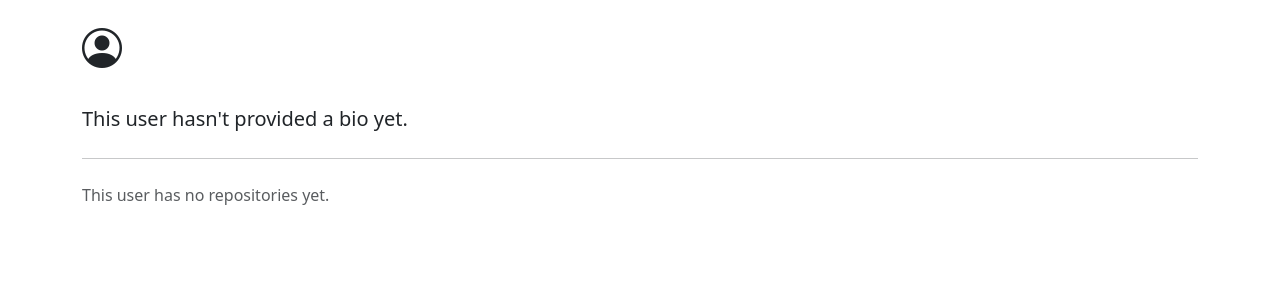
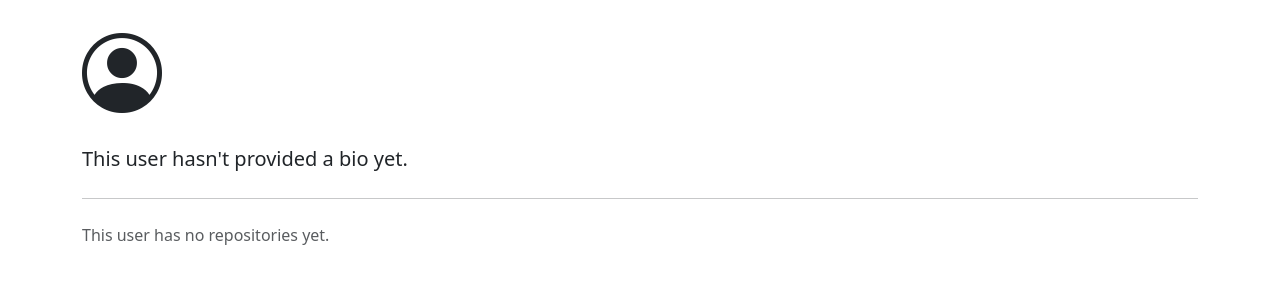
Before and after one commit to phatt-23/SKJ-Project, a Django app: template gitlite/templates/web/user_page.html in a window 1280 px wide. Shown: the part 66-366 px from the top of the page. Run offline with Django 5.2, Linux system fonts and the light colour scheme; the template is opened without the code that fills it, so the values that code supplies are empty.

Commit message:
removed media

```diff
--- a/gitlite/templates/web/user_page.html
+++ b/gitlite/templates/web/user_page.html
@@ -25,8 +25,8 @@
     {% if False and pub_user.avatar %}
       <img src="{{ pub_user.avatar.url }}" width="100" height="100" alt="Avatar" class="rounded-circle object-fit-cover me-4" >
     {% else %}
-      <div class="d-flex justify-content-center">
-        <i class="bi bi-person-circle h1 me-4"></i>
+      <div class="d-flex justify-content-center align-items-center">
+        <i class="bi bi-person-circle display-1"></i>
       </div>
     {% endif %}
 
```
Also changed, not shown: 1 other file.
